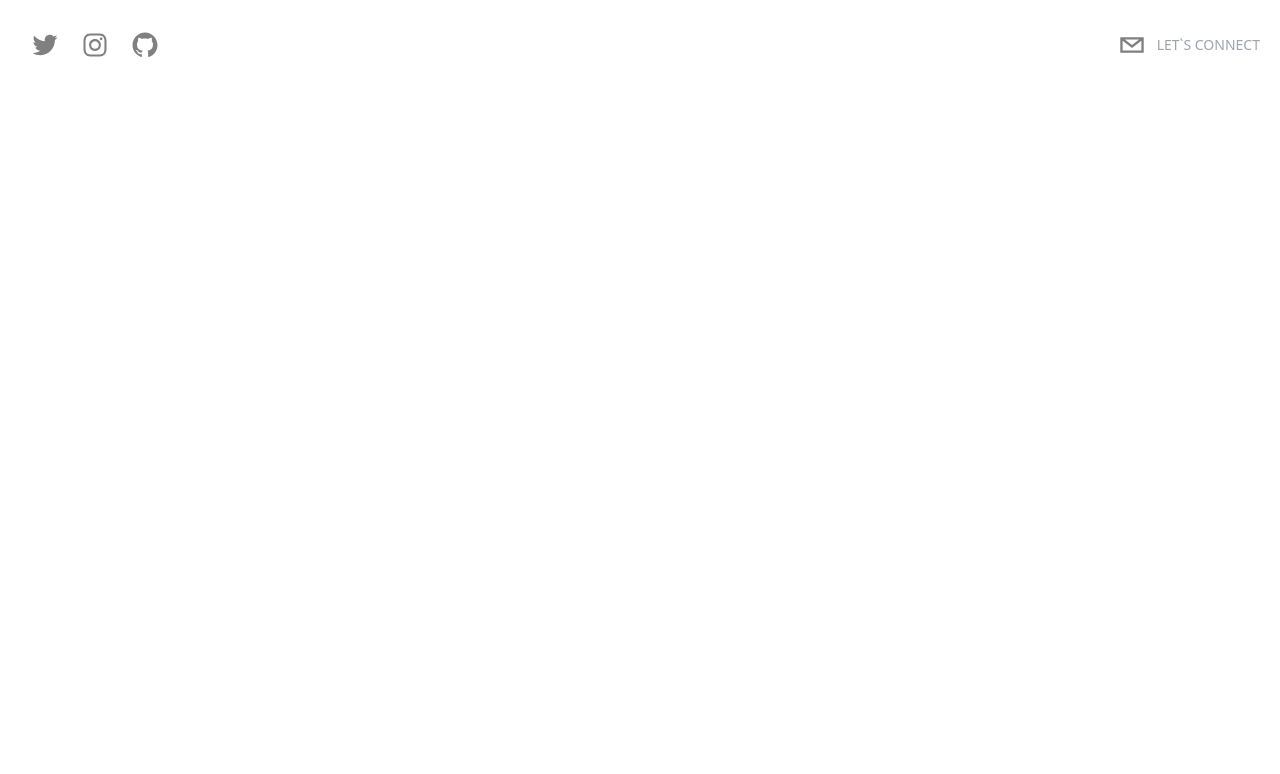
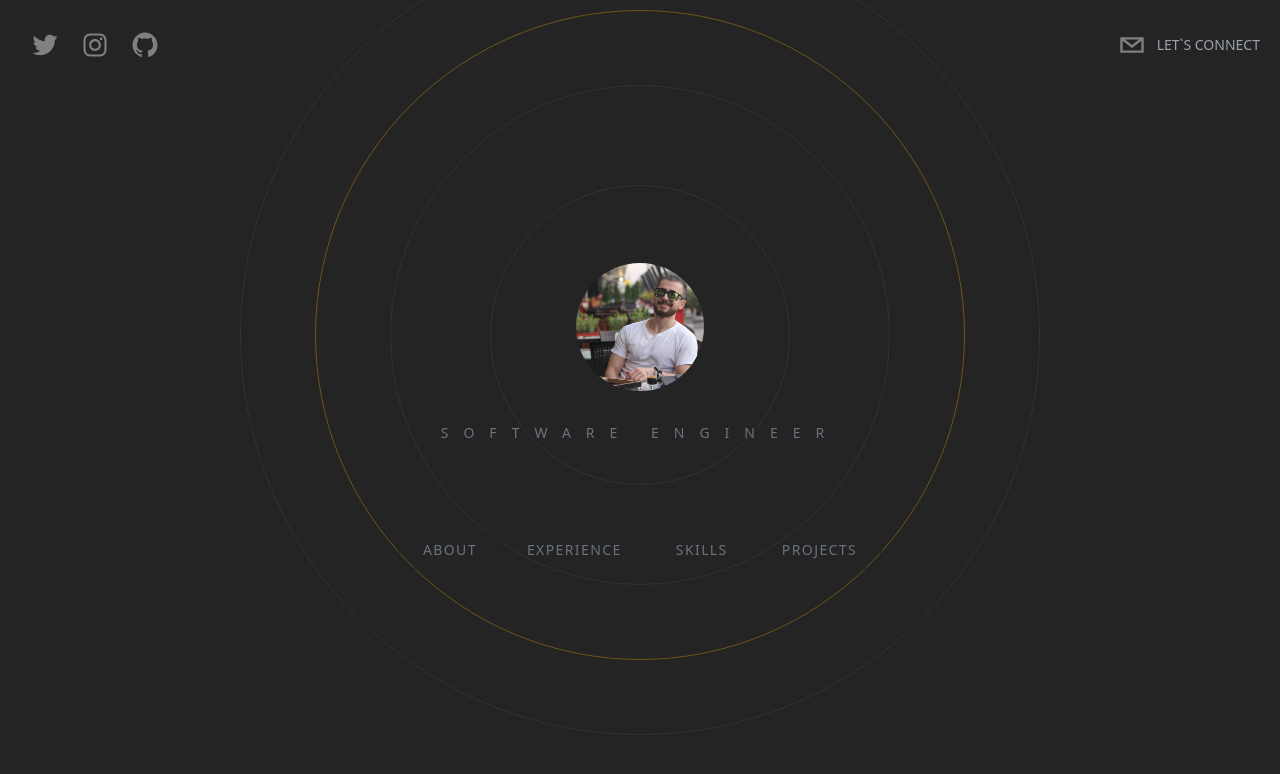
Before and after one commit to ahmed7am1d/my-portfolio, a Next.js app: page / in a window 1280 px wide. Shown: the top 774 px of the page. Built offline with nearby package versions, Linux system fonts and the light colour scheme.

Commit message:
Finshing of the welcome section

```diff
--- /dev/null
+++ b/components/BackgroundCircles.tsx
@@ -0,0 +1,30 @@
+import React from 'react'
+import { motion } from "framer-motion"
+type Props = {}
+
+const BackgroundCircles = (props: Props) => {
+    return (
+        <motion.div
+            initial={{
+                opacity: 0
+            }}
+            animate={{
+                scale: [1, 2, 2, 3, 1],
+                opacity:[0.1,0.2,0.4,0.8,0.1,1.0],
+                borderRadius:["20%","20%","50%","80%","20%"]
+            }}
+            transition={{
+                duration: 2.5
+            }}
+            className='relative flex justify-center items-center'>
+            <div className='absolute border border-[#333333] rounded-full h-[200px] w-[200px] mt-52 animate-ping' />
+            <div className='absolute border border-[#333333] rounded-full h-[300px] w-[300px] mt-52 ' />
+            <div className='absolute border border-[#333333] rounded-full h-[500px] w-[500px] mt-52 ' />
+
+            <div className='absolute border border-[#F7AB0A] rounded-full h-[650px] w-[650px] mt-52 animate-pulse opacity-20' />
+            <div className='absolute border border-[#333333] rounded-full h-[800px] w-[800px] mt-52 ' />
+        </motion.div>
+    )
+}
+
+export default BackgroundCircles
--- /dev/null
+++ b/components/Hero.tsx
@@ -0,0 +1,51 @@
+import React from 'react'
+import { Cursor, useTypewriter } from 'react-simple-typewriter'
+import BackgroundCircles from './BackgroundCircles';
+import Image from 'next/image';
+import ProfilePicture from '../public/Images/profilePicture.jpg'
+import Link from 'next/link';
+type Props = {}
+
+const Hero = (props: Props) => {
+    const [text, count] = useTypewriter({
+        words: [
+            "Ahoj, It Is Ahmed Al-Doori"
+            , "Guy-who-loves-weightLifting.jsx"
+            , "<ButLovesToCodeMore/>"],
+        loop: true,
+        delaySpeed: 2000
+    });
+    return (
+        <div className='h-screen
+         flex flex-col
+         items-center justify-center
+         space-y-8
+         text-center
+         overflow-hidden'>
+
+            <BackgroundCircles />
+            <Image
+                className='relative rounded-full h-32 w-32 mx-auto object-cover'
+                src={ProfilePicture}
+                alt="Profile picture" placeholder='blur' />
+            <div className='z-20'>
+                <h2 className='text-sm uppercase text-gray-500 pb-2 tracking-[15px]'>Software Engineer</h2>
+                <h1 className='text-5xl lg:text-6xl font-semibold px-10'>
+                    <span mr-3>{text}</span>
+                    <Cursor cursorColor='#F7AB0A' />
+                </h1>
+
+
+                <div className='pt-5'>
+                    <Link href="#about"><button className='heroButton'>About</button></Link>
+                    <Link href="#experience"><button className='heroButton'>Experience</button></Link>
+                    <Link href="#skills"> <button className='heroButton'>Skills</button></Link>
+                    <Link href="#projects"> <button className='heroButton'>Projects</button></Link>
+                </div>
+            </div>
+
+        </div>
+    )
+}
+
+export default Hero
--- a/package.json
+++ b/package.json
@@ -20,6 +20,7 @@
     "next": "13.1.6",
     "react": "18.2.0",
     "react-dom": "18.2.0",
+    "react-simple-typewriter": "^5.0.1",
     "react-social-icons": "^5.15.0",
     "typescript": "4.9.5"
   },
--- a/pages/index.tsx
+++ b/pages/index.tsx
@@ -3,18 +3,23 @@
 import { Inter } from '@next/font/google'
 import styles from '@/styles/Home.module.css'
 import Header from '@/components/Header'
+import Hero from '@/components/Hero'
 
 const inter = Inter({ subsets: ['latin'] })
 
 export default function Home() {
   return (
-    <>
+    <div className='bg-primaryColorDark text-white h-screen snap-y snap-mandatory overflow-scroll z-0'>
       <Head>
         <title>Al-Doori</title>
       </Head>
 
       <Header />
+
       {/* Hero */}
+      <section className='hero snap-center'>
+        <Hero />
+      </section>
 
       {/* About */}
 
@@ -25,6 +30,6 @@
       {/* Projects */}
 
       {/* Contact me */}
-    </>
+    </div>
   )
 }
--- a/styles/globals.css
+++ b/styles/globals.css
@@ -1,3 +1,9 @@
 @tailwind base;
 @tailwind components;
 @tailwind utilities;
+
+@layer components {
+  .heroButton {
+    @apply px-6 py-2 border border-[#242424] rounded-full uppercase text-sm tracking-widest text-gray-500 transition-all hover:border-[#F7AB0A] hover:text-[#F7AB0A]/40;
+  }
+}
--- a/tailwind.config.js
+++ b/tailwind.config.js
@@ -6,7 +6,11 @@
     "./components/**/*.{js,ts,jsx,tsx}",
   ],
   theme: {
-    extend: {},
+    extend: {
+      colors:{
+        primaryColorDark:'rgb(36, 36, 36)'
+      }
+    },
   },
   plugins: [],
 };
```
Also changed, not shown: public/Images/profilePicture.jpg (added), 1 other file (tests, documents, lock files or other folders).
